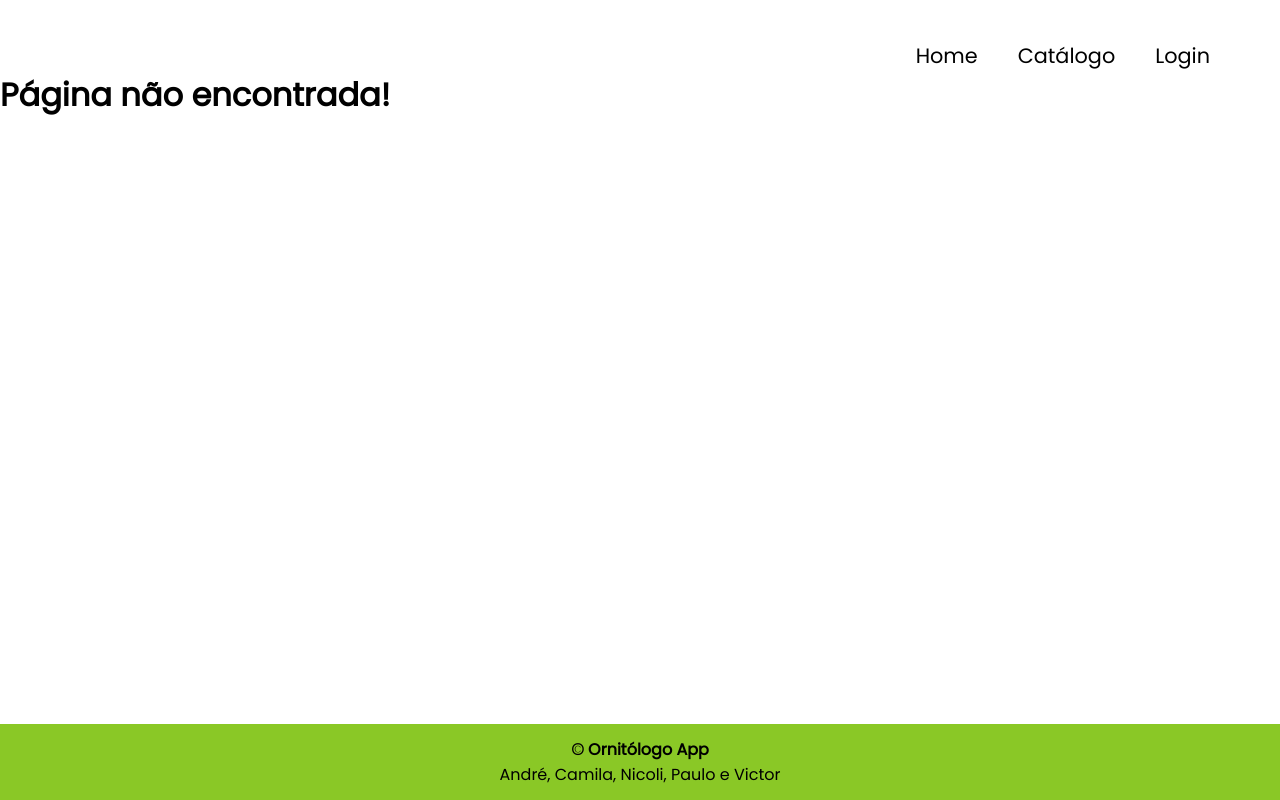
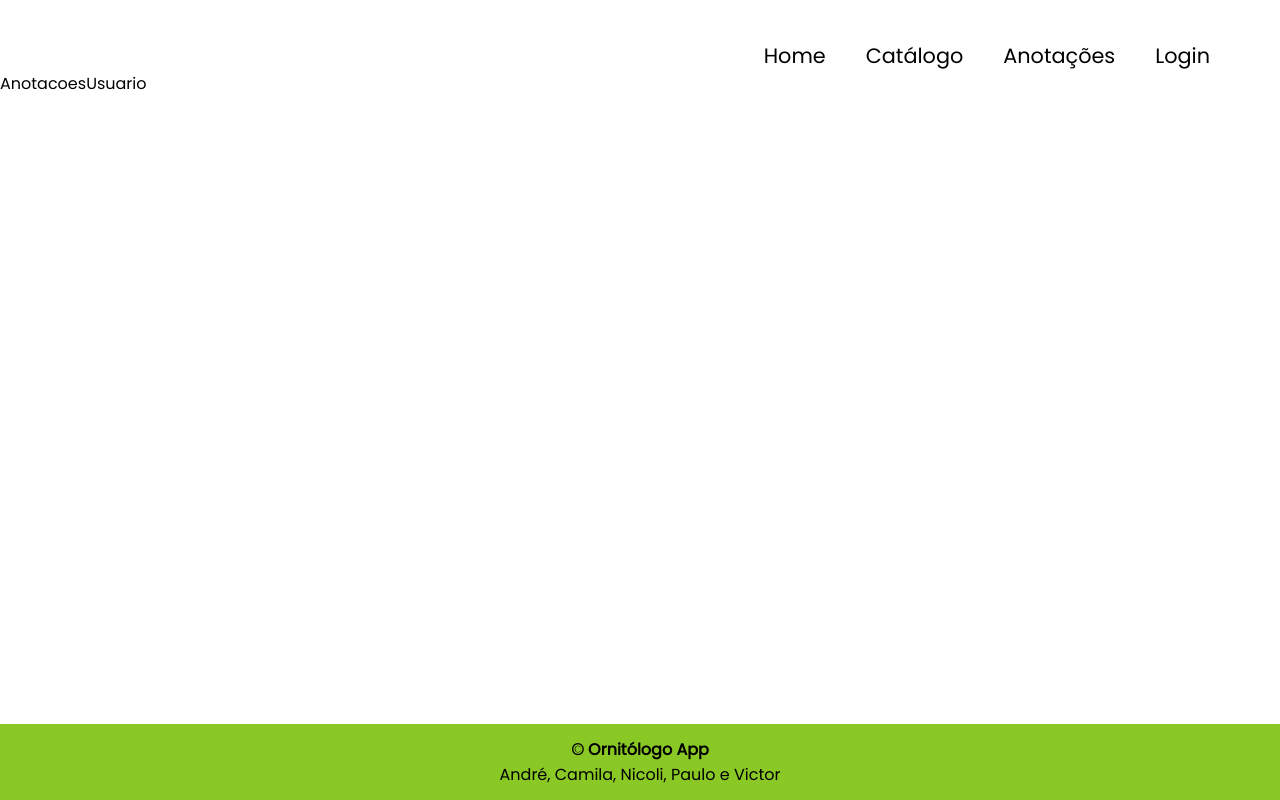
Before and after one commit to cahcastroc/ornitologo_app, a React (Create React App) app in the folder frontend/: page /novaanotacao in a window 1280 px wide. Built offline with nearby package versions, Linux system fonts and the light colour scheme; the HTML template or start-up script is replaced by a standard one.

Commit message:
adiciona anotacao como item na navbar

```diff
--- a/frontend/src/App.tsx
+++ b/frontend/src/App.tsx
@@ -8,7 +8,7 @@ import Login from "./pages/login/Login";
 import Anotacao from "./pages/anotacao/Anotacao";
 import CadastroAve from "./pages/cadastroAve/CadastroAve";
 import Footer from "./components/footer/Footer";
-import AnotacoesUsuario from "./pages/anotacoesUsuario/AnotacoesUsuario";
+import NovaAnotacao from "./pages/anotacoesUsuario/AnotacoesUsuario";
 
 function App() {
   return (
@@ -20,7 +20,7 @@ function App() {
           <Route path="/catalogo" element={<Catalogo />}></Route>
           <Route path="/login" element={<Login />}></Route>
           <Route path="/cadastro" element={<Cadastro />}></Route>
-          <Route path="/minhasanotacoes" element={<AnotacoesUsuario />}></Route>
+          <Route path="/novaanotacao" element={<NovaAnotacao />}></Route>
           <Route path="/anotacao" element={<Anotacao />}></Route>
           <Route path="/cadastroave" element={<CadastroAve />}></Route>
           <Route path='*' element={<h1>Página não encontrada!</h1>} />
--- a/frontend/src/components/navbar/Navbar.tsx
+++ b/frontend/src/components/navbar/Navbar.tsx
@@ -16,6 +16,11 @@ const Navbar = () => {
           </Link>
         </li>
         <li>
+          <Link className="link-nav" to="/anotacao">
+            Anotações
+          </Link>
+        </li>
+        <li>
           <Link className="link-nav" to="/login">
             Login
           </Link>
--- a/frontend/src/pages/anotacao/Anotacao.tsx
+++ b/frontend/src/pages/anotacao/Anotacao.tsx
@@ -10,7 +10,7 @@ import IAnotacao from "../../interfaces/IAnotacao";
 
 
 const Anotacao = () => {
-  let userName = "Rhaisa"
+  let userName = ""
   const navigate = useNavigate();
   let data: IAnotacao[] = [];
   let service: AnotacaoService = new AnotacaoService();
@@ -27,7 +27,7 @@ const Anotacao = () => {
       <div className="anotacoes-grid-container">
         {data.map((item) => <Card anotacao={item}></Card>)}
       </div>
-      <IconButton aria-label="add-ave" size="large" onClick={() => navigate("/cadastroave")}>
+      <IconButton aria-label="add-ave" size="large" onClick={() => navigate("/novaanotacao")}>
         <img className="btn" src={btAdd} alt="botao-add" />
       </IconButton>
     </div>
--- a/frontend/src/pages/anotacoesUsuario/AnotacoesUsuario.tsx
+++ b/frontend/src/pages/anotacoesUsuario/AnotacoesUsuario.tsx
@@ -1,9 +1,9 @@
 import React from 'react'
 
-const AnotacoesUsuario = () => {
+const NovaAnotacao = () => {
   return (
     <div>AnotacoesUsuario</div>
   )
 }
 
-export default AnotacoesUsuario
+export default NovaAnotacao
```
